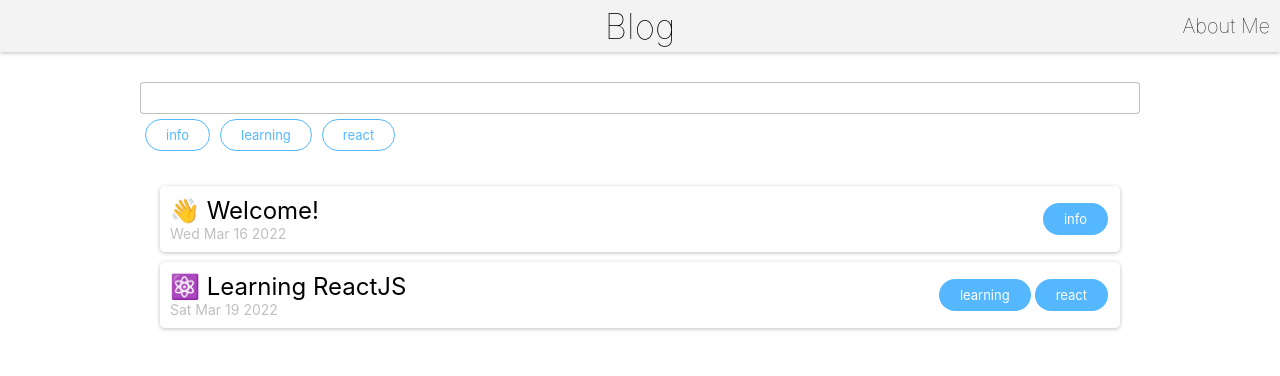
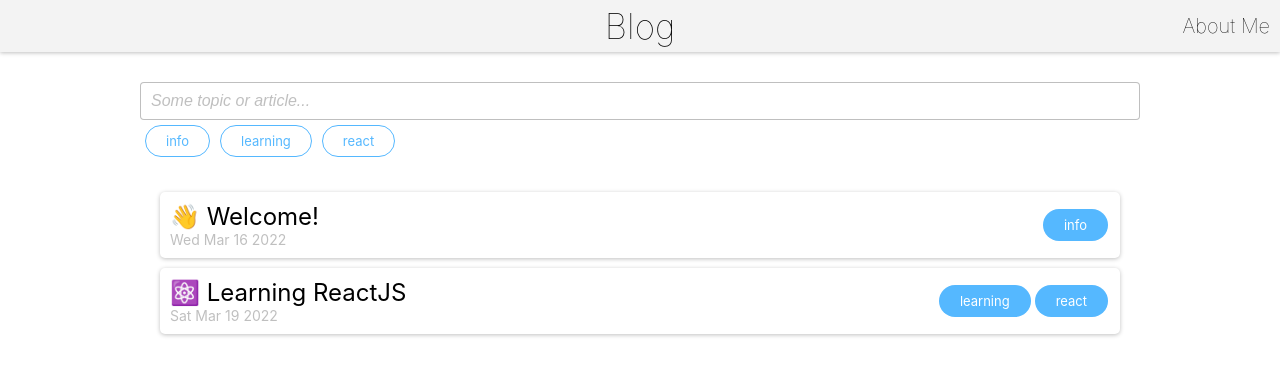
Before and after one commit to DrBaxR/blog, a React (Create React App) app: page /articles in a window 1280 px wide. Shown: the top 376 px of the page. Built offline with nearby package versions, Linux system fonts and the light colour scheme.

Commit message:
Searchbar styling

```diff
--- a/src/components/ArticlesSearch.tsx
+++ b/src/components/ArticlesSearch.tsx
@@ -11,7 +11,10 @@ export const ArticlesSearch: React.FC<Props> = ({ tags }) => {
   return (
     <div className='articles-search-component'>
       <div className='search-box'>
-        <input type='text' />
+        <input
+          type='text'
+          placeholder='Some topic or article...'
+        />
       </div>
       <div className='tags'>
         {
--- a/src/style/ArticlesSearch.css
+++ b/src/style/ArticlesSearch.css
@@ -1,3 +1,8 @@
+::placeholder {
+  color: var(--border);
+  font-style: italic;
+}
+
 .articles-search-component {
   width: 100%;
   margin: 30px 0;
@@ -9,7 +14,7 @@
 }
 .articles-search-component .search-box input {
   flex: 1;
-  height: 30px;
+  height: 36px;
   border: 1px solid var(--border);
   border-radius: 4px;
   font-size: 16px;
```
